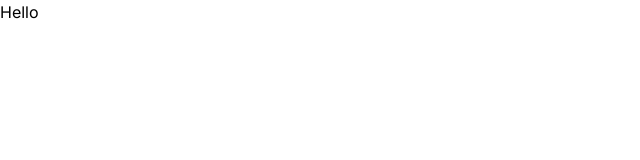
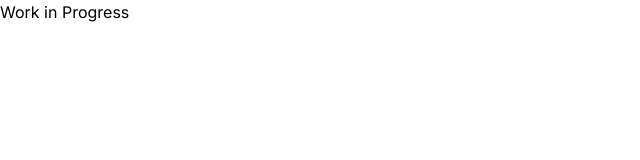
Before and after one commit to bisaalz/bishal-portfolio, a Next.js app: page / in a window 1280 px wide. Shown: the top 160 px of the page, without its empty margins (0-640 px from the left). Built offline with nearby package versions, Linux system fonts and the light colour scheme.

Commit message:
some changes

```diff
--- a/src/app/page.js
+++ b/src/app/page.js
@@ -2,6 +2,6 @@ import Image from 'next/image'
 
 export default function Home() {
   return (
-    <div>Hello</div>
+    <div>Work in Progress</div>
   )
 }
```
